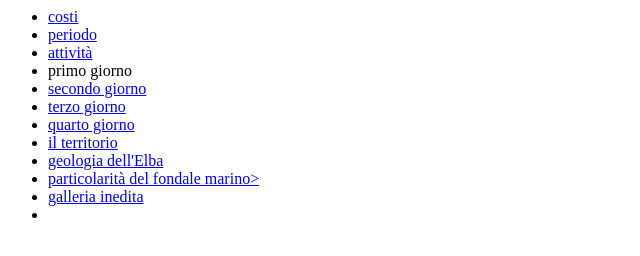
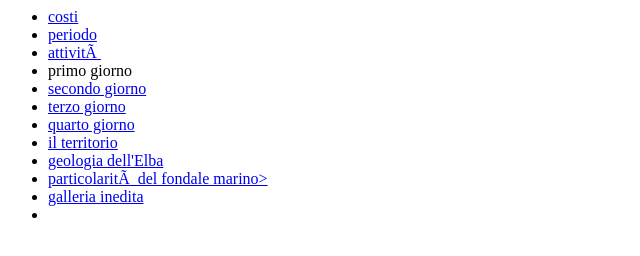
Before and after one commit to danipre01/danipre, a plain HTML site: page index.html in a window 1280 px wide. Shown: the full height of the page, 0-640 px from the left. Drawn offline with Linux system fonts and the light colour scheme.

Commit message:
Update index.html

```diff
--- a/index.html
+++ b/index.html
@@ -1,5 +1,8 @@
 <html>
 <head>
+    <meta charset="utf=8">
+    <title>ELBA</title>
+    <link rel="stylesheet" href="style.css.txt">
 </head>
 <body bg color="LIGHTBLUE">
 <ul id="menu">
```
